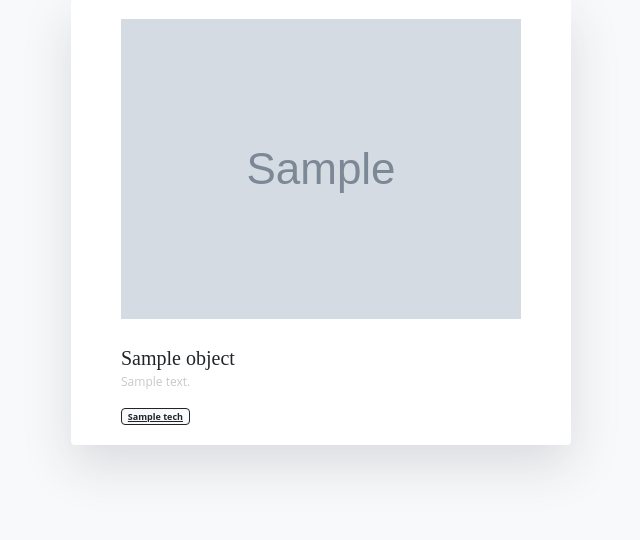
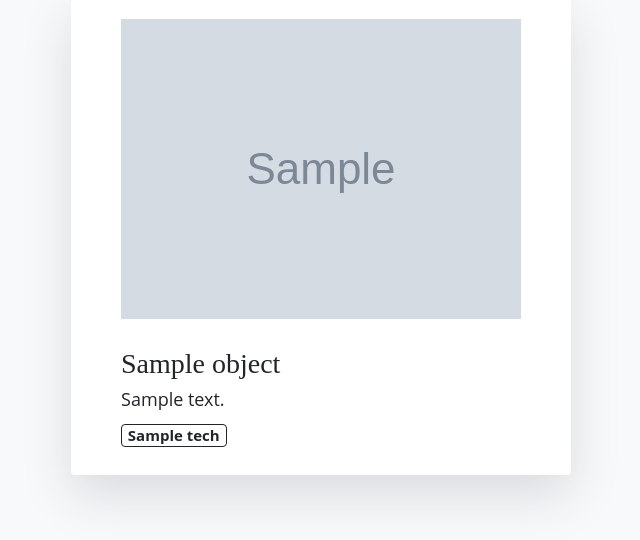
Before and after one commit to rublock/portfolio, a Django app: template mainapp/templates/mainapp/index.html in a window 1280 px wide. Shown: the part 118-658 px from the top of the page, without its empty margins (319-959 px from the left). Run offline with Django 4.2, Linux system fonts and the light colour scheme; the template is opened without the code that fills it: most values are stand-ins (such as "Sample title", 1, 10 or a date in 2020); grey boxes marked "Sample" are stand-in pictures; data that the repository does not hold is empty; some libraries are stand-ins or nearby versions.

Commit message:
main for i reversed, styles

```diff
--- a/mainapp/templates/mainapp/index.html
+++ b/mainapp/templates/mainapp/index.html
@@ -5,14 +5,14 @@
 {% block content %}
 
 <div class="cardContainer">
-    {% for i in objects %}
+    {% for i in objects reversed %}
     <div class="square">
         <a href="{{ i.url }}"><img src="{{ i.image.url }}" class="mask"></a>
         <div class="title">{{ i.title }}</div>
         <p class="description">{{ i.description }}</p>
         <div class="skillsContainer">
             {% for v in i.tech.values %}
-            <a class="skills badge bg-light text-dark h-50 border border-dark">{{ v }}</a>
+            <h1 class="badge text-dark border border-dark"><span class="skills">{{ v }}</span></h1>
             {% endfor %}
         </div>
     </div>
--- a/static/css/styles.css
+++ b/static/css/styles.css
@@ -44,17 +44,16 @@
   text-align: left;
   margin-top: 24px;
   padding-left: 30px;
-
   font-family: 'Merriweather', serif;
-  font-size: 20px;
+  font-size: 28px;
 }
 .description {
+ margin-top: 5px;
  text-align: justify;
  padding-left: 30px;
  padding-right: 30px;
  font-family: 'Open Sans', sans-serif;
- font-size: 12px;
- color: #C8C8C8;
+ font-size: 18px;
  line-height: 18px;
 }
 
@@ -88,4 +87,5 @@
 
 .skills {
     cursor: pointer;
+    font-size: 15px;
 }
```
